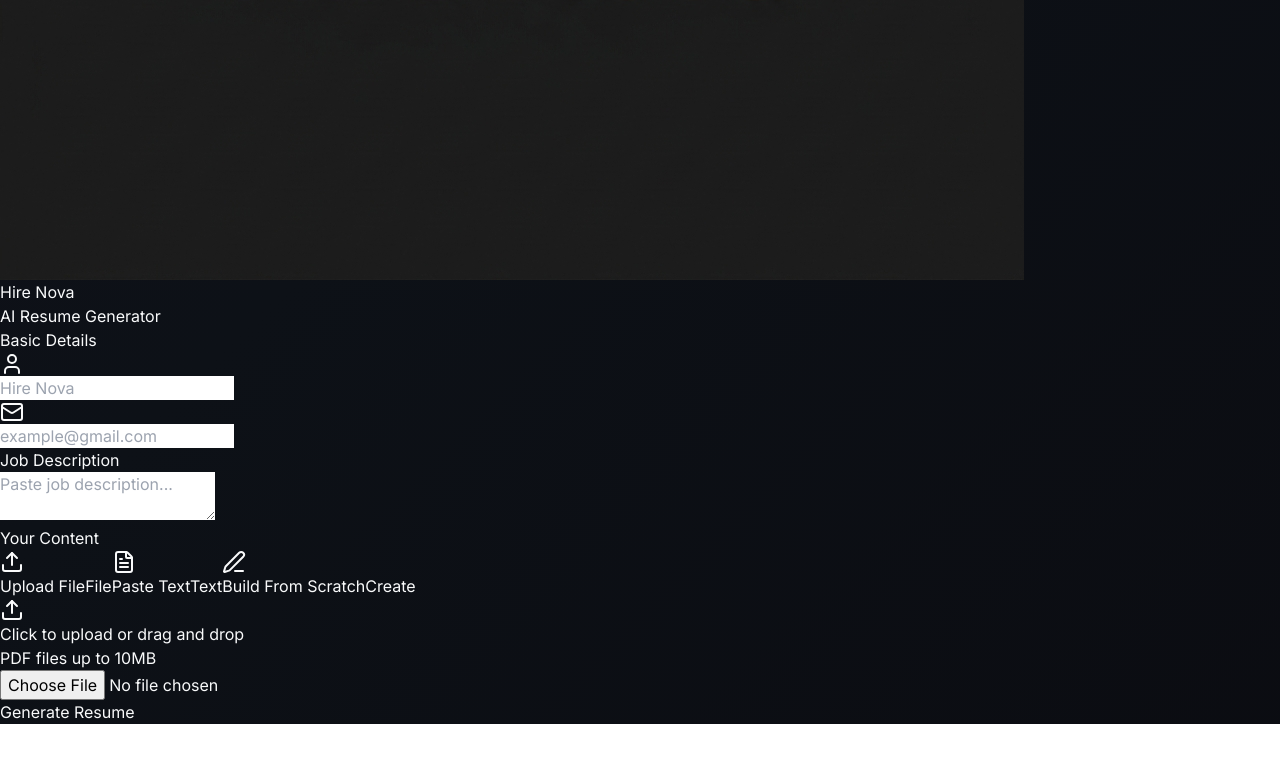
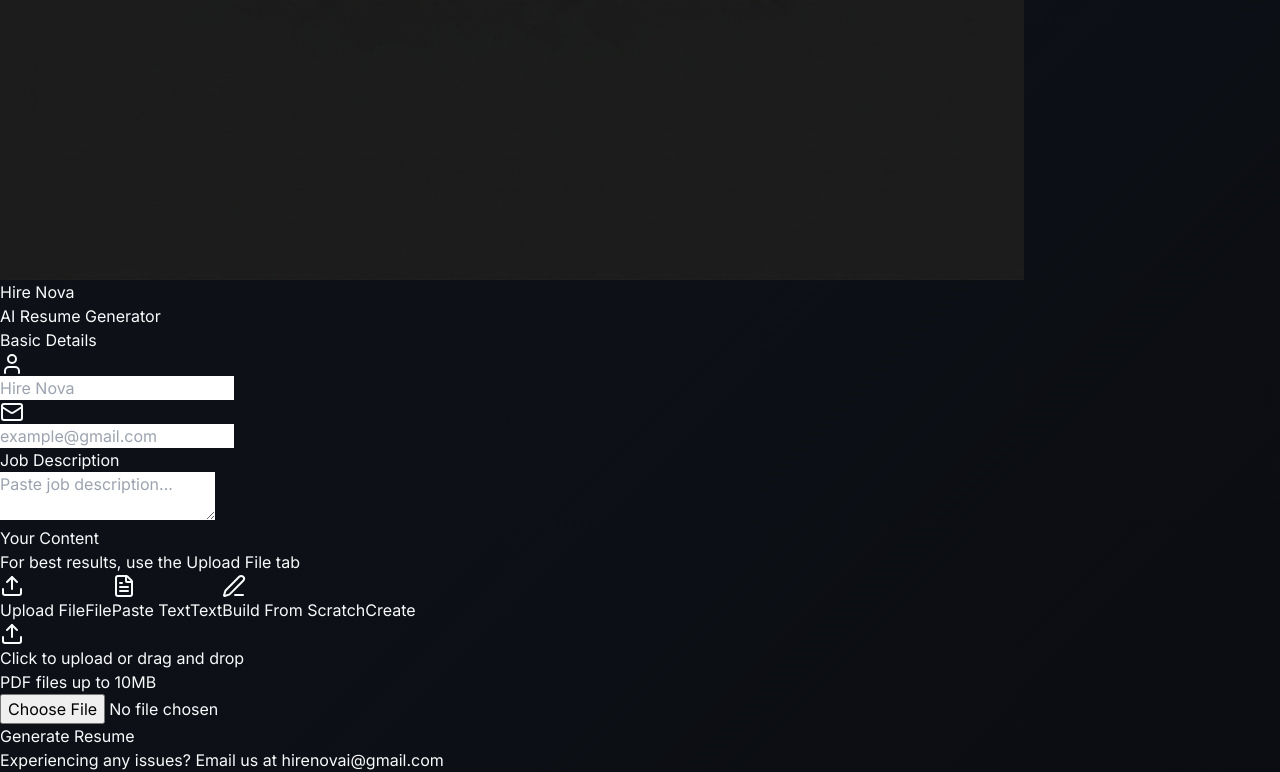
Before and after one commit to swagat78/hirenova-ai, a React (Vite) app: page / in a window 1280 px wide. Shown: the part 744-1516 px from the top of the page. Before the commit the page ends 1468 px from the top, so only its background shows below. Built offline with nearby package versions, Linux system fonts and the light colour scheme.

Commit message:
feat: add resume upload recommendation UI and support contact information to the generator form

```diff
--- a/src/App.jsx
+++ b/src/App.jsx
@@ -264,7 +264,12 @@
 
               {/* Resume Input Area */}
               <div className="space-y-4">
-                <h2 className="text-sm font-bold text-slate-300 uppercase tracking-wider">Your Content</h2>
+                <div className="flex flex-col sm:flex-row sm:items-center justify-between gap-1 sm:gap-0">
+                  <h2 className="text-sm font-bold text-slate-300 uppercase tracking-wider">Your Content</h2>
+                  <span className="text-xs font-medium text-fuchsia-400/90 bg-fuchsia-500/10 px-2 py-1 rounded-md border border-fuchsia-500/20 w-fit">
+                    For best results, use the Upload File tab
+                  </span>
+                </div>
 
                 <div className="rounded-2xl p-1.5 bg-[#1a1a1a] border border-white/5">
                   {/* Pill Tabs */}
@@ -430,6 +435,11 @@
             >
               Generate Resume
             </button>
+            <div className="text-center mt-4 relative z-10">
+              <p className="text-xs text-slate-500 font-medium">
+                Experiencing any issues? Email us at <a href="mailto:hirenovai@gmail.com" className="text-violet-400 hover:text-violet-300 transition-colors">hirenovai@gmail.com</a>
+              </p>
+            </div>
           </div>
         )}
 
```
